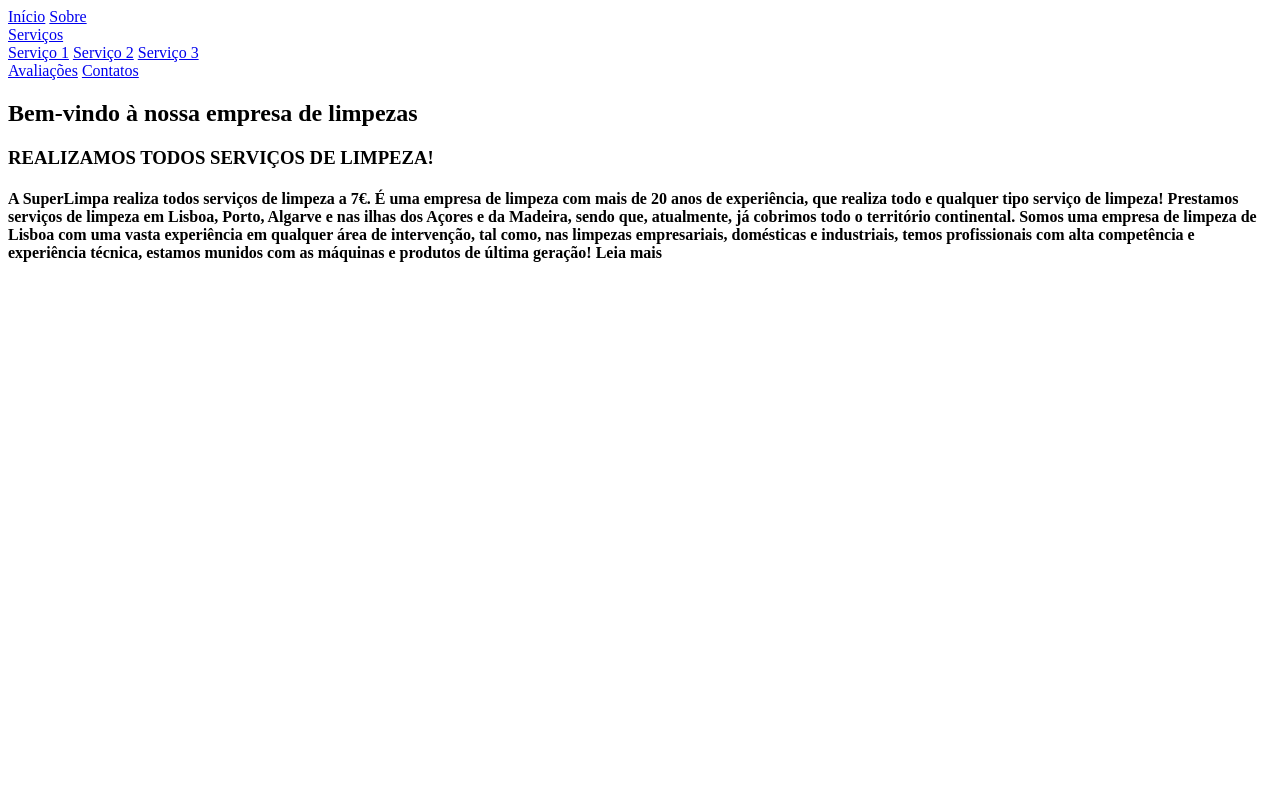
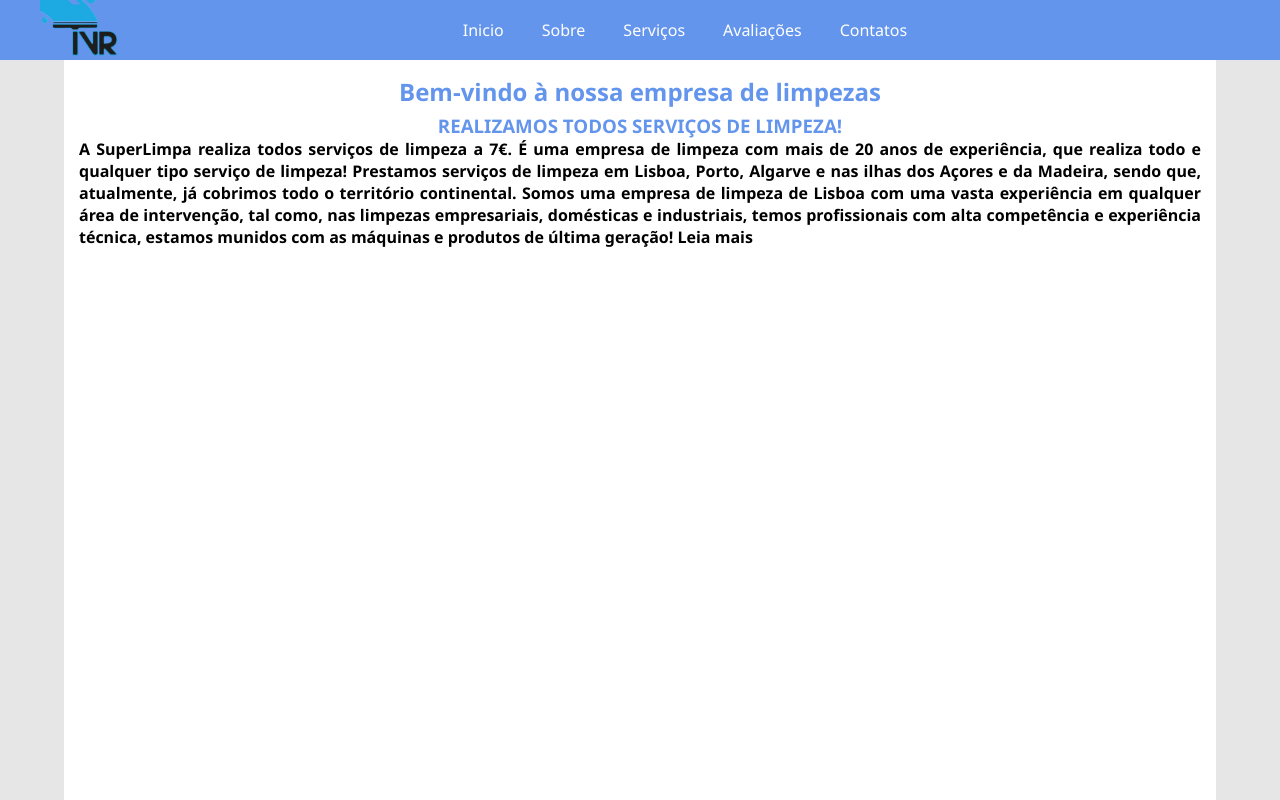
Before and after one commit to VascoReis06/Projeto-m17c, a PHP site: page /inicio.php in a window 1280 px wide. Run offline with PHP 8.4, Linux system fonts and the light colour scheme.

Commit message:
Criação do CSS do header e troca da formatação do HTML das paginas do site
Melhoria na formatação da navbar do site e link do css (header) a todas as paginas.

```diff
--- a/css/css.css
+++ b/css/css.css
@@ -0,0 +1,99 @@
+*{
+    margin: 0;
+    padding: 0;
+    box-sizing: border-box;
+    font-family: 'Segoe UI', Tahoma, Geneva, Verdana, sans-serif;
+}
+
+body{
+    height: 100vh;
+    background-color: #e6e6e6;
+}
+
+li{
+    list-style: none;
+}
+
+a{
+    color: #fff;
+    text-decoration: none;
+    font-size: 1rem;
+}
+
+html{
+    scroll-behavior: smooth;
+}
+
+/* HEADER */
+
+header{
+    background-color: cornflowerblue;
+    position: fixed;
+    padding: 0 2rem;
+    z-index: 1;
+    width: 100%;
+}
+
+.navbar{
+    height: 60px;
+    max-width: 1200px;
+    margin: 0 auto;
+    display: flex;
+    align-items: center;
+    justify-content: space-between;
+}
+
+.navbar .logo img{
+    width: 90px;
+    height: 75px;
+}
+
+.navbar .links {
+    display: flex;
+
+}
+
+.navbar .links a{
+    color: white;
+    padding: 19px;
+    transition: all .5s ease-in-out;
+}
+
+.navbar .links a:hover{
+    background-color: rgb(61, 121, 231);
+    color: #fff;
+
+}
+
+section{
+    position: relative;
+    left: 5%;
+    width: 90%;
+    min-height: 100vh;
+    display: flex;
+    justify-content: left;
+    align-items: left;
+    flex-direction: column;
+    background-color: #fff;
+}
+
+section h2{
+    padding-top: 75px;
+    display: flex;
+    justify-content: center;
+    align-items: center;
+    color: cornflowerblue   ;
+}
+
+section h3{
+    padding-top: 5px;
+    display: flex;
+    justify-content: center;
+    align-items: center;
+    color: cornflowerblue   ;
+}
+
+section h4{
+    margin: 0px 15px;
+    text-align: justify;
+}
--- a/inicio.php
+++ b/inicio.php
@@ -4,27 +4,54 @@
     <meta charset="UTF-8">
     <meta name="viewport" content="width=device-width, initial-scale=1.0">
     <title>Página Inicial</title>
+    <link rel="stylesheet" href="css/css.css">
+
+    <style>
+        .dropdown-content {
+            display: none;
+        }
+        .dropdown-content.show {
+            display: block;
+        }
+    </style>
 </head>
 <header>
-</header>
-<nav>
-    <a href="inicio.php">Início</a>
-    <a href="sobre.php">Sobre</a>
-    <div class="dropdown">
-        <a href="servicos">Serviços</a>
-        <div class="dropdown-content">
-            <a href="servico1.php">Serviço 1</a>
-            <a href="servico2.php">Serviço 2</a>
-            <a href="servico3.php">Serviço 3</a>
+    <div class="navbar">
+        <div class="logo">
+            <img src="img/logo2.png" alt="">
+        </div>
+        <ul class="links">
+            <li><a href="inicio.html">Inicio</a></li>
+            <li><a href="sobre.php">Sobre</a></li>
+            <li class="servicos-links"><a href="servicos.php" onclick="toggleDropdown()">Serviços</a></li>
+            <li><a href="avaliacoes.php">Avaliações</a></li>
+            <li><a href="contatos.php">Contatos</a></li>
+        </ul>
+
+        <div class="dropdown-menu">
+            <ul class="dropdown-content">
+                <li><a href="servico1.php">Serviço 1</a></li>
+                <li><a href="servico2.php">Serviço 2</a></li>
+                <li><a href="servico3.php">Serviço 3</a></li>
+            </ul>
         </div>
     </div>
-    <a href="avaliacoes.php">Avaliações</a>
-    <a href="contatos.php">Contatos</a>
-</nav>
+</header>
 <body>
-    <h2>Bem-vindo à nossa empresa de limpezas</h2>
-    <h3>REALIZAMOS TODOS SERVIÇOS DE LIMPEZA!</h3>
-    <h4>A SuperLimpa realiza todos serviços de limpeza a 7€. É uma empresa de limpeza com mais de 20 anos de experiência, que realiza todo e qualquer tipo serviço de limpeza! Prestamos serviços de limpeza em Lisboa, Porto, Algarve e nas ilhas dos Açores e da Madeira, sendo que, atualmente, já cobrimos todo o território continental.
-    Somos uma empresa de limpeza de Lisboa com uma vasta experiência em qualquer área de intervenção, tal como, nas limpezas empresariais, domésticas e industriais, temos profissionais com alta competência e experiência técnica, estamos munidos com as máquinas e produtos de última geração! Leia mais<h4>
+
+    <section class="Home">
+        <h2>Bem-vindo à nossa empresa de limpezas</h2>
+        <h3>REALIZAMOS TODOS SERVIÇOS DE LIMPEZA!</h3>
+        <h4>A SuperLimpa realiza todos serviços de limpeza a 7€. É uma empresa de limpeza com mais de 20 anos de experiência, que realiza todo e qualquer tipo serviço de limpeza! Prestamos serviços de limpeza em Lisboa, Porto, Algarve e nas ilhas dos Açores e da Madeira, sendo que, atualmente, já cobrimos todo o território continental.
+        Somos uma empresa de limpeza de Lisboa com uma vasta experiência em qualquer área de intervenção, tal como, nas limpezas empresariais, domésticas e industriais, temos profissionais com alta competência e experiência técnica, estamos munidos com as máquinas e produtos de última geração! Leia mais<h4>
+    </section>
+
+    <script>
+        function toggleDropdown() {
+            var dropdownMenu = document.querySelector('.dropdown-menu');
+            dropdownMenu.classList.toggle('show');
+        }
+    </script>
 </body>
+<footer></footer>
 </html>
```
Also changed, not shown: avaliacoes.php (+31 -14 lines), contatos.php (+32 -14 lines), servico1.php (+31 -14 lines), servico2.php (+30 -14 lines), servico3.php (+31 -14 lines), servicos.php (+31 -14 lines), sobre.php (+30 -14 lines), img/logo2.png (added).
